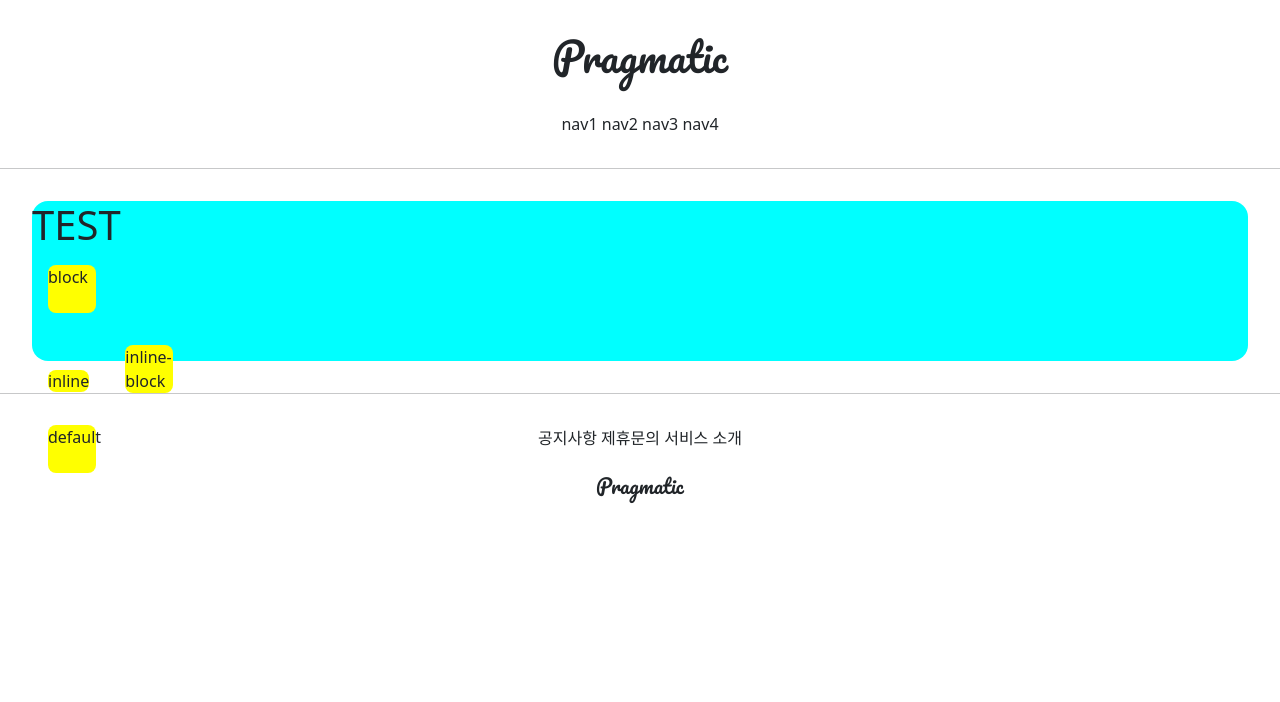
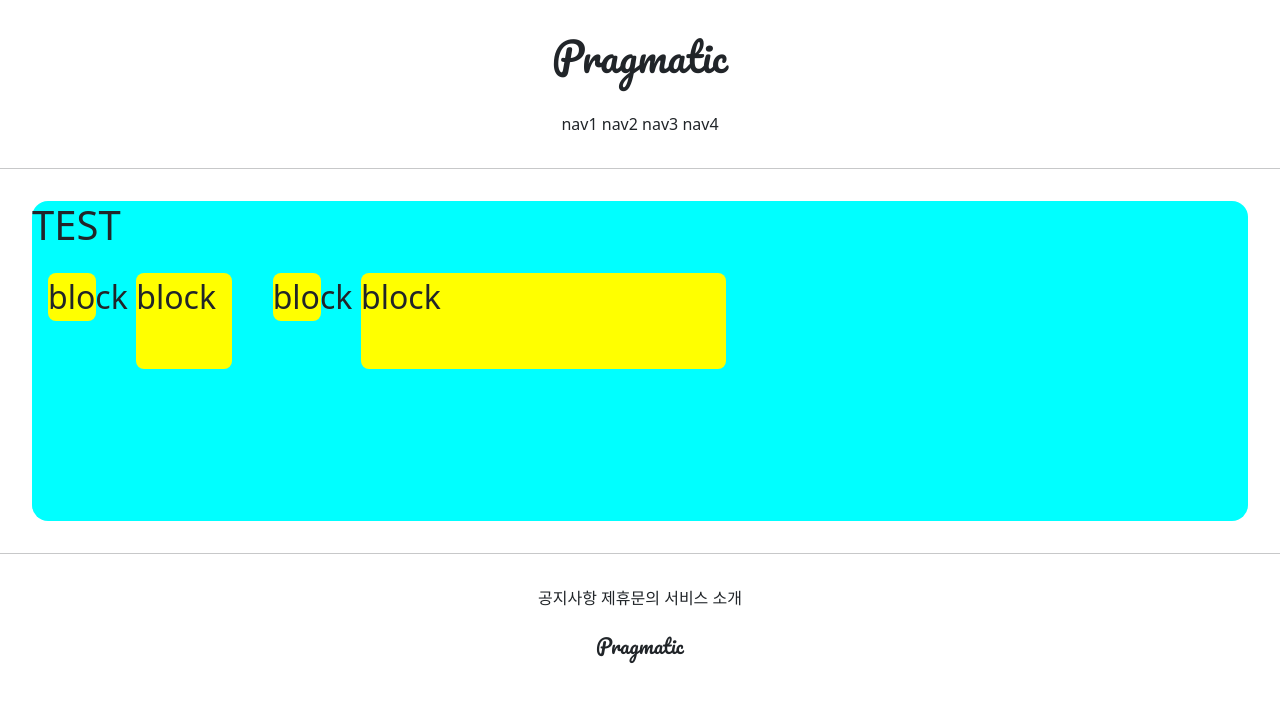
Before and after one commit to hanbitgoun/djangoproject_02, a Django app: page /acounts/hello_world/ in a window 1280 px wide. Shown: the top 702 px of the page. Run offline with Django 3.2, Linux system fonts and the light colour scheme; parts of the project's set-up code (start-up, migrations or seed data) failed here and were passed over.

Commit message:
20210707_w commit_2_2

```diff
--- a/acountapp/templates/acountapp/hello_world.html
+++ b/acountapp/templates/acountapp/hello_world.html
@@ -4,6 +4,7 @@
     <style>
         .testing{
             background-color: yellow;
+            display: inline-block;
             margin: 1rem;
             height: 48px;
             width: 48px;
@@ -11,13 +12,12 @@
         }
     </style>
 
-
-<div style = " height: 10rem; background-color: aqua; margin: 2rem; border-radius: 1rem;">
+    <div style = " height: 20rem; background-color: aqua;
+    margin: 2rem; border-radius: 1rem; font-size: 2rem">
         <h1>TEST</h1>
-    <div class="testing" style="display: block">block</div>
-    <div class="testing" style="display: inline">inline</div>
-    <div class="testing" style="display: inline-block">inline-block</div>
-    <div class="testing" style="display: none">none</div>
-    <div class="testing">default</div>
+        <div class="testing" style="height: 48px; width: 48px;">block</div>
+        <div class="testing" style="height: 3em; width: 3em;">block</div>
+        <div class="testing" style="height: 3rem; width: 3rem;">block</div>
+        <div class="testing" style="height: 30%; width: 30%;">block</div>
     </div>
 {% endblock %}
```
Lines whose indentation alone changed are shown as unchanged.
